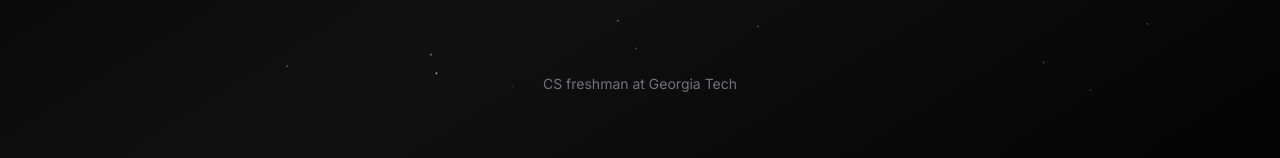
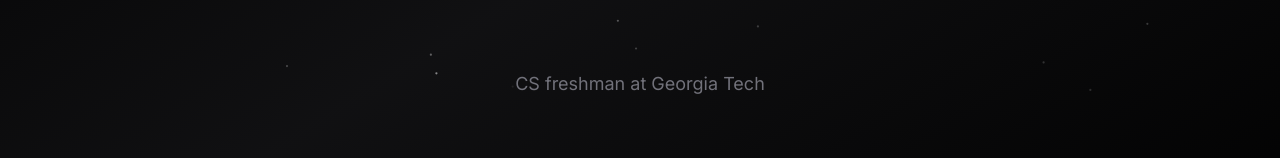
Before and after one commit to jeet-dekivadia/personal-website, a Next.js app: page / in a window 1280 px wide. Shown: the part 479-637 px from the top of the page. Built offline with nearby package versions, Linux system fonts and the light colour scheme; no server answers; what tailwindcss-debug-screens would draw is missing.

Commit message:
Update page.tsx

```diff
--- a/app/page.tsx
+++ b/app/page.tsx
@@ -34,7 +34,7 @@
       </h1>
       <div className="hidden w-screen h-px animate-glow md:block animate-fade-right bg-gradient-to-r from-zinc-300/0 via-zinc-300/50 to-zinc-300/0" />
       <div className="my-16 text-center animate-fade-in">
-        <h2 className="text-sm text-zinc-500 ">
+        <h2 className="text-lg text-zinc-500 ">
           CS freshman at Georgia Tech
         </h2>
       </div>
```
